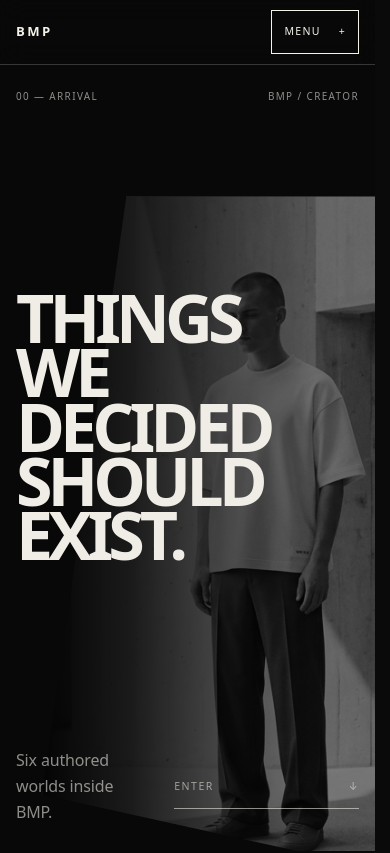
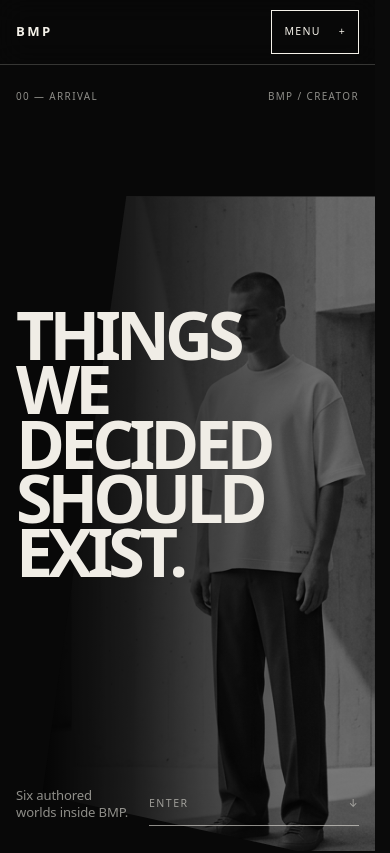
Before and after one commit to Noe-09/BM-BMP-website, a Next.js app: page /creator in a window 390 px wide. Shown: the top 853 px of the page. Built offline with nearby package versions, Linux system fonts and the light colour scheme.

Commit message:
fix: polish creator portal loading and mobile copy

```diff
--- a/app/creator/creator.css
+++ b/app/creator/creator.css
@@ -1161,10 +1161,13 @@
 
   .creator-arrival__footer {
     align-items: center;
+    gap: 1rem;
   }
 
   .creator-arrival__footer p {
-    max-width: 12rem;
+    max-width: 9rem;
+    font-size: 0.82rem;
+    line-height: 1.25;
   }
 
   .creator-portal-chapter,
--- a/components/creator/CreatorMedia.tsx
+++ b/components/creator/CreatorMedia.tsx
@@ -36,7 +36,8 @@ export function CreatorMedia({
             src={media.src}
             alt={media.alt}
             fill
-            loading={priority ? "eager" : "lazy"}
+            preload={priority}
+            loading={priority ? undefined : "lazy"}
             sizes={sizes}
             onError={() => setFailed(true)}
           />
--- a/components/creator/worlds/WeinsWorld.tsx
+++ b/components/creator/worlds/WeinsWorld.tsx
@@ -17,6 +17,7 @@ export function WeinsWorld({ world }: { world: CreatorWorld }) {
         <div className="weins-portal__visual">
           <CreatorMedia
             media={world.media[0]}
+            priority
             sizes="(max-width: 640px) 100vw, 86vw"
           />
         </div>
```
Also changed, not shown: 1 other file (tests, documents, lock files or other folders).
